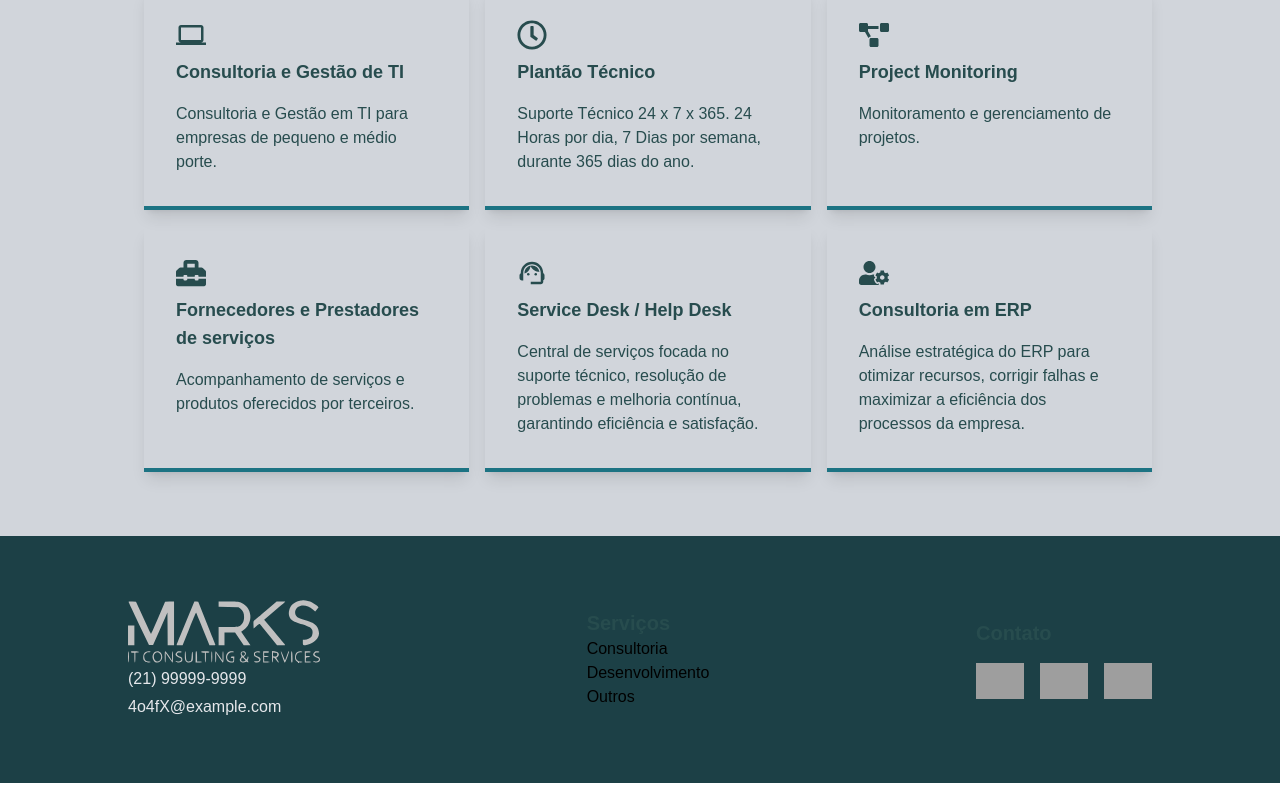
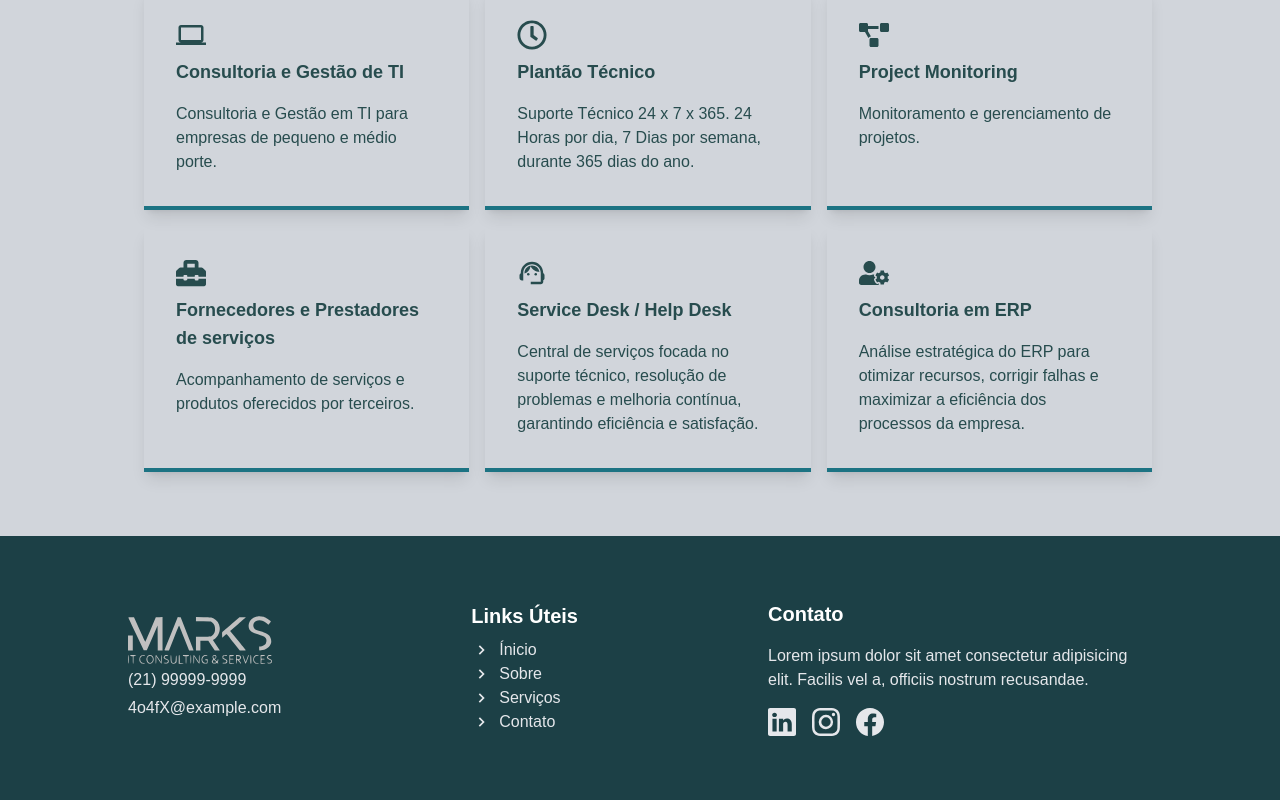
Before and after one commit to marques-matheus/marks-it, a Next.js app: page / in a window 1280 px wide. Shown: the part 989-1789 px from the top of the page. Built offline with nearby package versions, Linux system fonts and the light colour scheme; grey boxes are pictures that could not be loaded.

Commit message:
feat: layout footer

```diff
--- a/src/app/organisms/footer/Footer.tsx
+++ b/src/app/organisms/footer/Footer.tsx
@@ -1,33 +1,65 @@
 import Section from "@/app/templates/section/Section";
 import Image from "next/image";
+import { BiChevronRight } from "react-icons/bi";
+import { BsLinkedin, BsInstagram, BsFacebook } from "react-icons/bs";
+
+const links = [
+    {
+        href: "#home",
+        label: "Ínicio",
+
+    },
+    {
+        href: "#about",
+        label: "Sobre",
+    },
+    {
+        href: "#services",
+        label: "Serviços",
+    },
+    {
+        href: "#contact",
+        label: "Contato",
+    },
+]
 
 const Footer = () => {
     return (
         <Section id="footer" bg="bg-marks-700" classes="flex flex-col gap-4">
             <div className="flex flex-col md:flex-row items-center justify-between">
                 <article className="text-gray-200 flex flex-col space-y-1">
-                    <Image src="/logo-white.svg" alt="Logo" width={100} height={100} className="w-36 lg:w-48" />
+                    <Image src="/logo-white.svg" alt="Logo" width={100} height={100} className="w-36 " />
                     <span>(21) 99999-9999</span>
                     <span>4o4fX@example.com</span>
                 </article>
-                <article>
-                    <h3 className="text-marks-600 text-xl font-bold">Serviços</h3>
+                <article className="flex-col items-start space-y-2 hidden md:flex">
+                    <h3 className="text-white text-xl font-bold">Links Úteis</h3>
                     <div>
                         <ul>
-                            <li>Consultoria</li>
-                            <li>Desenvolvimento</li>
-                            <li>Outros</li>
+                            {links.map((link) => (
+                                <li key={link.href} className="text-gray-200 flex items-center gap-2 w-24  hover:border-r-4 hover:border-marks-100 hover:text-marks-100">
+                                    <BiChevronRight size={20} />
+                                    <a href={link.href}>{link.label}</a>
+                                </li>
+                            ))}
                         </ul>
                     </div>
                 </article>
-                <div className="flex flex-col gap-4">
-                    <h3 className="text-marks-600 text-xl font-bold">Contato</h3>
-                    <div className="flex gap-4">
-                        <Image src="/whatsapp-icon.png" alt="Logo" width={40} height={40} className="w-12" />
-                        <Image src="/instagram-icon.png" alt="Logo" width={40} height={40} className="w-12" />
-                        <Image src="/linkedin-icon.png" alt="Logo" width={40} height={40} className="w-12" />
+                <article className="flex flex-col gap-4 max-w-sm">
+                    <h3 className="text-white text-xl font-bold">Contato</h3>
+                    <p className="text-gray-200">Lorem ipsum dolor sit amet consectetur adipisicing elit. Facilis vel a, officiis nostrum recusandae.</p>
+                    <div className="flex gap-4 ">
+                        <a href="https://www.linkedin.com" target="_blank" rel="noopener noreferrer">
+                            <BsLinkedin size={28} className="hover:text-marks-100 text-gray-200" />
+                        </a>
+                        <a href="https://www.instagram.com" target="_blank" rel="noopener noreferrer">
+                            <BsInstagram size={28} className="hover:text-marks-100 text-gray-200" />
+                        </a>
+                        <a href="https://www.facebook.com" target="_blank" rel="noopener noreferrer">
+                            <BsFacebook size={28} className="hover:text-marks-100 text-gray-200" />
+                        </a>
                     </div>
-                </div>
+                </article>
             </div>
         </Section>
     );
```
